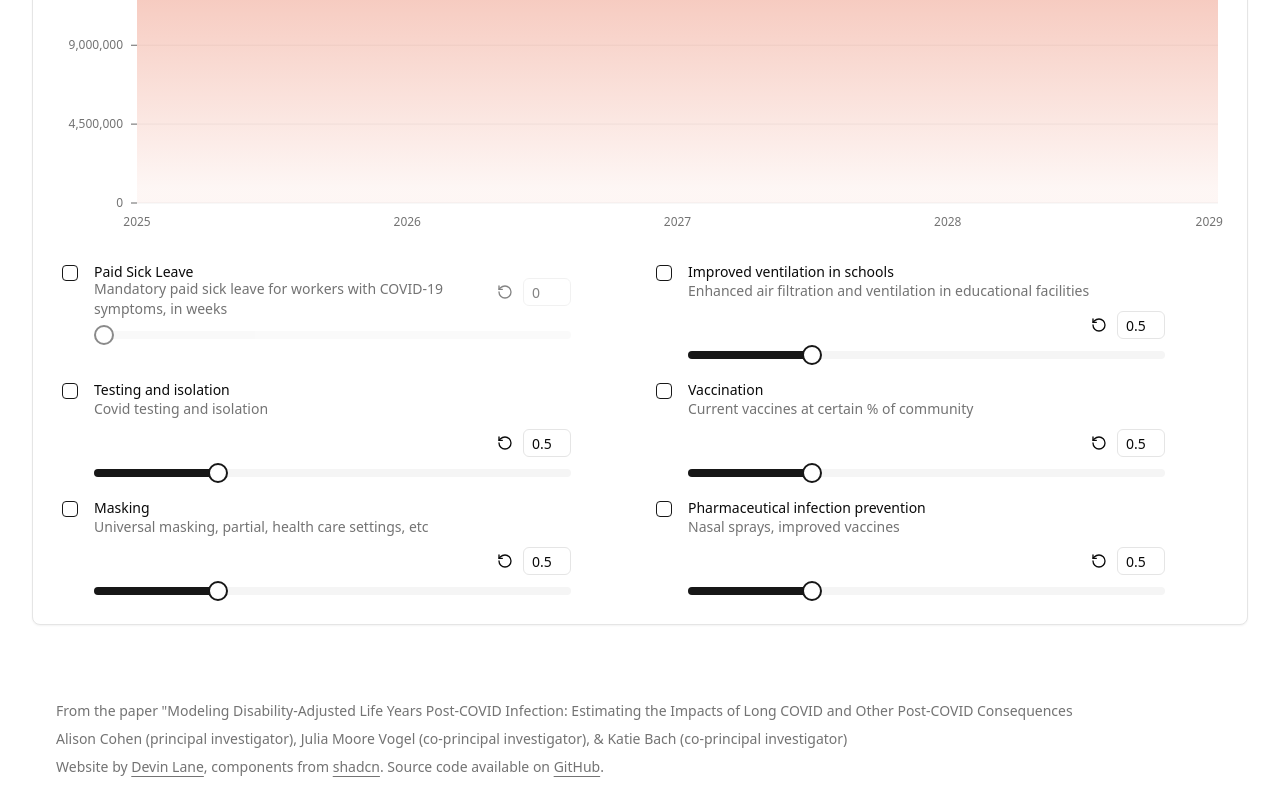
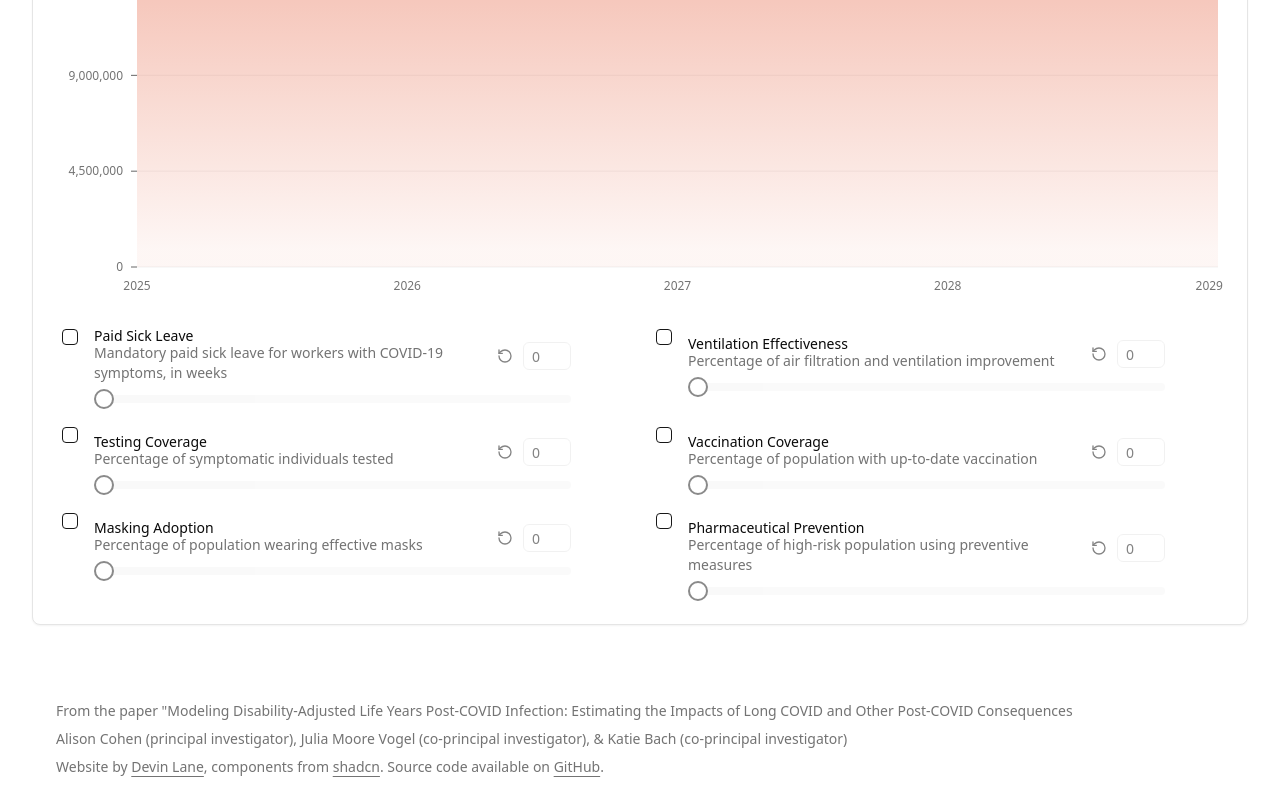
Before and after one commit to DevinCLane/long-covid-dalys, a React (Vite) app: page / in a window 1280 px wide. Shown: the part 500-1297 px from the top of the page. Built offline with nearby package versions, Linux system fonts and the light colour scheme.

Commit message:
enhance interventions sliders with labels, sublabels, and dynamic properties

```diff
--- a/src/components/LC-cases.tsx
+++ b/src/components/LC-cases.tsx
@@ -269,16 +269,9 @@ export function LCCases() {
                         }
                       />
                       <div className="grid w-full gap-0.5 leading-none">
-                        {/* <label
-                          htmlFor="sickLeave"
-                          className="text-sm font-medium leading-none peer-disabled:cursor-not-allowed peer-disabled:opacity-75"
-                        >
+                        <label htmlFor="sickLeave" className="sr-only">
                           Paid sick leave
                         </label>
-                        <p className="text-sm text-muted-foreground">
-                          Mandatory paid sick leave for workers with COVID-19
-                          symptoms
-                        </p> */}
                         <div className="w-[90%]">
                           <InterventionsSlider
                             label="Paid Sick Leave"
@@ -307,18 +300,21 @@ export function LCCases() {
                         }
                       />
                       <div className="grid w-full gap-0.5 leading-none">
-                        <label
-                          htmlFor="ventilation"
-                          className="text-sm font-medium leading-none peer-disabled:cursor-not-allowed peer-disabled:opacity-75"
-                        >
+                        <label htmlFor="ventilation" className="sr-only">
                           Improved ventilation in schools
                         </label>
-                        <p className="text-sm text-muted-foreground">
-                          Enhanced air filtration and ventilation in educational
-                          facilities
-                        </p>
                         <div className="w-[90%]">
-                          <InterventionsSlider className="mt-2" />
+                          <InterventionsSlider
+                            className="mt-2"
+                            label="Ventilation Effectiveness"
+                            sublabel="Percentage of air filtration and ventilation improvement"
+                            minValue={0}
+                            maxValue={100}
+                            step={5}
+                            initialValue={[0]}
+                            defaultValue={[0]}
+                            disabled={!interventions.ventilation}
+                          />
                         </div>
                       </div>
                     </div>
@@ -335,17 +331,21 @@ export function LCCases() {
                         }
                       />
                       <div className="grid w-full gap-0.5 leading-none">
-                        <label
-                          htmlFor="testing"
-                          className="text-sm font-medium leading-none peer-disabled:cursor-not-allowed peer-disabled:opacity-75"
-                        >
+                        <label htmlFor="testing" className="sr-only">
                           Testing and isolation
                         </label>
-                        <p className="text-sm text-muted-foreground">
-                          Covid testing and isolation
-                        </p>
                         <div className="w-[90%]">
-                          <InterventionsSlider className="mt-2" />
+                          <InterventionsSlider
+                            className="mt-2"
+                            label="Testing Coverage"
+                            sublabel="Percentage of symptomatic individuals tested"
+                            minValue={0}
+                            maxValue={100}
+                            step={5}
+                            initialValue={[0]}
+                            defaultValue={[0]}
+                            disabled={!interventions.testing}
+                          />
                         </div>
                       </div>
                     </div>
@@ -362,17 +362,21 @@ export function LCCases() {
                         }
                       />
                       <div className="grid w-full gap-0.5 leading-none">
-                        <label
-                          htmlFor="vaccination"
-                          className="text-sm font-medium leading-none peer-disabled:cursor-not-allowed peer-disabled:opacity-75"
-                        >
+                        <label htmlFor="vaccination" className="sr-only">
                           Vaccination
                         </label>
-                        <p className="text-sm text-muted-foreground">
-                          Current vaccines at certain % of community
-                        </p>
                         <div className="w-[90%]">
-                          <InterventionsSlider className="mt-2" />
+                          <InterventionsSlider
+                            className="mt-2"
+                            label="Vaccination Coverage"
+                            sublabel="Percentage of population with up-to-date vaccination"
+                            minValue={0}
+                            maxValue={100}
+                            step={5}
+                            initialValue={[0]}
+                            defaultValue={[0]}
+                            disabled={!interventions.vaccination}
+                          />
                         </div>
                       </div>
                     </div>
@@ -386,17 +390,21 @@ export function LCCases() {
                         }
                       />
                       <div className="grid w-full gap-0.5 leading-none">
-                        <label
-                          htmlFor="masks"
-                          className="text-sm font-medium leading-none peer-disabled:cursor-not-allowed peer-disabled:opacity-75"
-                        >
+                        <label htmlFor="masks" className="sr-only">
                           Masking
                         </label>
-                        <p className="text-sm text-muted-foreground">
-                          Universal masking, partial, health care settings, etc
-                        </p>
                         <div className="w-[90%]">
-                          <InterventionsSlider className="mt-2" />
+                          <InterventionsSlider
+                            className="mt-2"
+                            label="Masking Adoption"
+                            sublabel="Percentage of population wearing effective masks"
+                            minValue={0}
+                            maxValue={100}
+                            step={5}
+                            initialValue={[0]}
+                            defaultValue={[0]}
+                            disabled={!interventions.masks}
+                          />
                         </div>
                       </div>
                     </div>
@@ -415,15 +423,22 @@ export function LCCases() {
                       <div className="grid w-full gap-0.5 leading-none">
                         <label
                           htmlFor="pharmaceutical-prevention"
-                          className="text-sm font-medium leading-none peer-disabled:cursor-not-allowed peer-disabled:opacity-75"
+                          className="sr-only"
                         >
                           Pharmaceutical infection prevention
                         </label>
-                        <p className="text-sm text-muted-foreground">
-                          Nasal sprays, improved vaccines
-                        </p>
                         <div className="w-[90%]">
-                          <InterventionsSlider className="mt-2" />
+                          <InterventionsSlider
+                            className="mt-2"
+                            label="Pharmaceutical Prevention"
+                            sublabel="Percentage of high-risk population using preventive measures"
+                            minValue={0}
+                            maxValue={100}
+                            step={5}
+                            initialValue={[0]}
+                            defaultValue={[0]}
+                            disabled={!interventions.pharmaceuticalprevention}
+                          />
                         </div>
                       </div>
                     </div>
```
